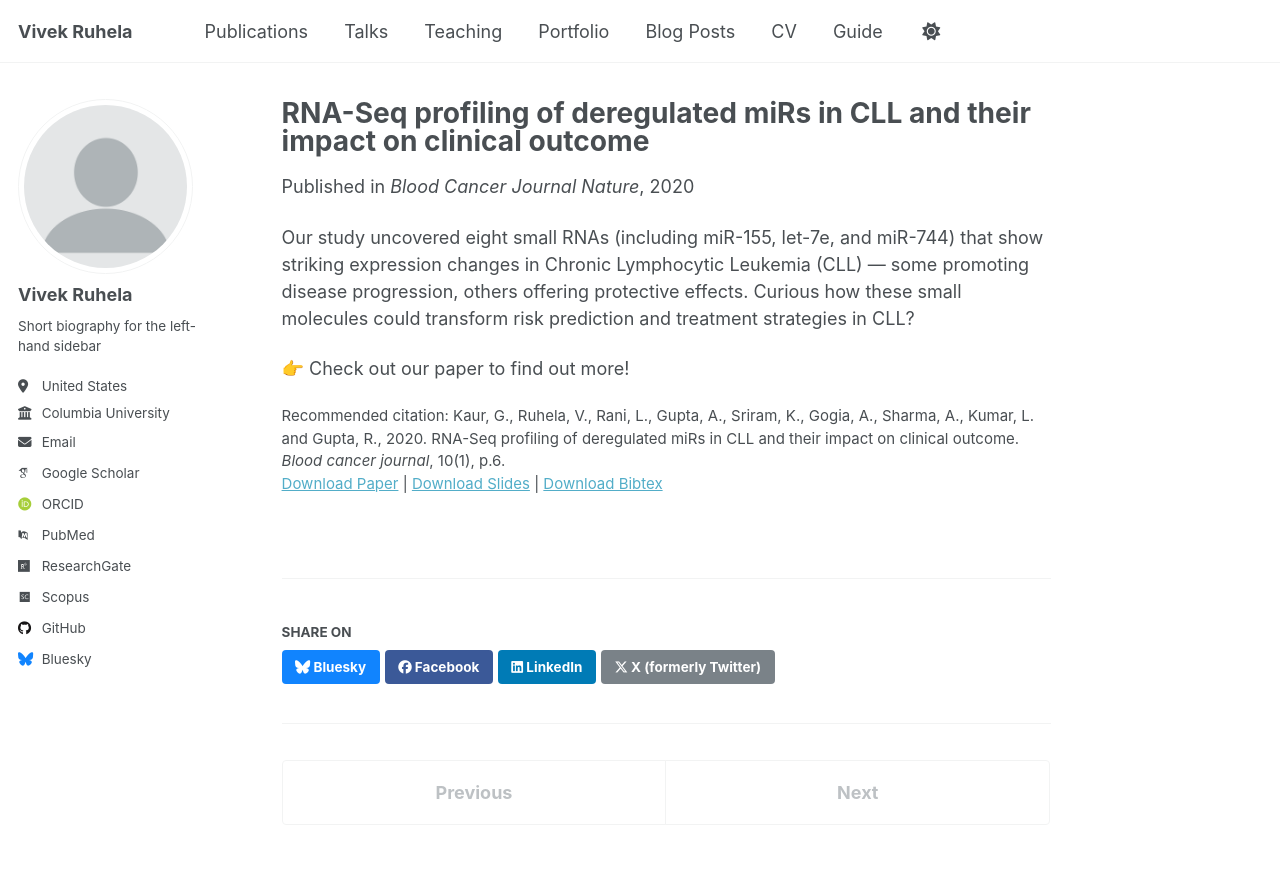
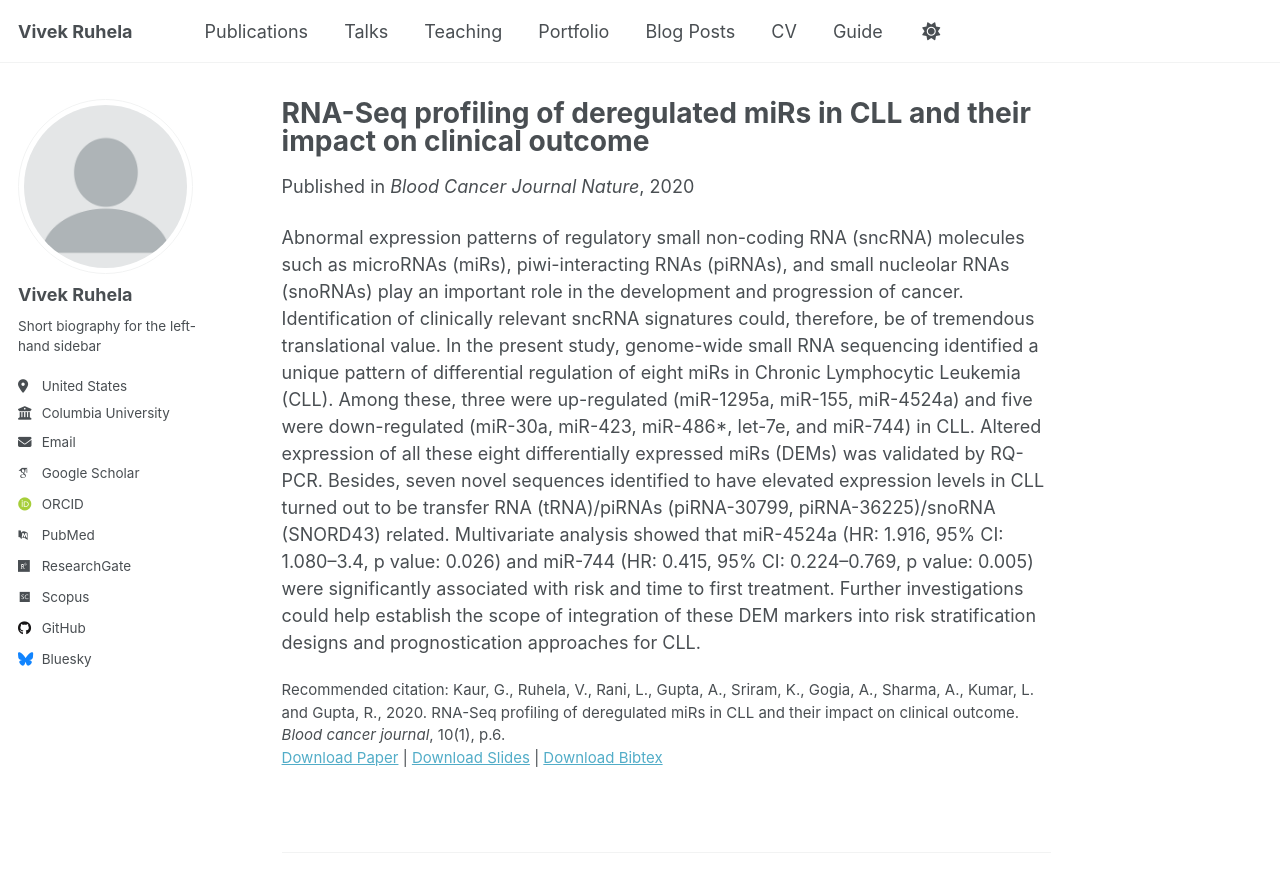
Before and after one commit to vivekruhela/vivekruhela.github.io, a Jekyll site: the page built from _publications/2020-01-13-rnaseq_profiling.md, in a window 1280 px wide and 900 px high. Shown: the top 892 px of the window. Built offline with Jekyll 4.4.1, drawn with Linux system fonts in a browser that asks for light colours; some web fonts are replaced; a script that is not in the unit is left out.

Commit message:
Update 2020-01-13-rnaseq_profiling.md

```diff
--- a/_publications/2020-01-13-rnaseq_profiling.md
+++ b/_publications/2020-01-13-rnaseq_profiling.md
@@ -3,6 +3,7 @@
 collection: publications
 category: manuscripts
 permalink: /publication/2020-01-13-rnaseq_profiling
+excerpt: 'Our study uncovered eight small RNAs (including miR-155, let-7e, and miR-744) that show striking expression changes in Chronic Lymphocytic Leukemia (CLL) — some promoting disease progression, others offering protective effects. Curious how these small molecules could transform risk prediction and treatment strategies in CLL? \ \ 👉 Check out our paper to find out more!'
 date: 2020-01-13
 venue: 'Blood Cancer Journal Nature'
 slidesurl: 'http://vivekruhela.github.io/files/rnaseq_profiling_slides.pdf'
@@ -11,8 +12,4 @@
 citation: 'Kaur, G., Ruhela, V., Rani, L., Gupta, A., Sriram, K., Gogia, A., Sharma, A., Kumar, L. and Gupta, R., 2020. RNA-Seq profiling of deregulated miRs in CLL and their impact on clinical outcome. <i>Blood cancer journal</i>, 10(1), p.6.'
 ---
 
-Our study uncovered eight small RNAs (including miR-155, let-7e, and miR-744) that show striking expression changes in Chronic Lymphocytic Leukemia (CLL) — some promoting disease progression, others offering protective effects. Curious how these small molecules could transform risk prediction and treatment strategies in CLL?
-
-👉 Check out our paper to find out more!
-
-<!-- Abnormal expression patterns of regulatory small non-coding RNA (sncRNA) molecules such as microRNAs (miRs), piwi-interacting RNAs (piRNAs), and small nucleolar RNAs (snoRNAs) play an important role in the development and progression of cancer. Identification of clinically relevant sncRNA signatures could, therefore, be of tremendous translational value. In the present study, genome-wide small RNA sequencing identified a unique pattern of differential regulation of eight miRs in Chronic Lymphocytic Leukemia (CLL). Among these, three were up-regulated (miR-1295a, miR-155, miR-4524a) and five were down-regulated (miR-30a, miR-423, miR-486*, let-7e, and miR-744) in CLL. Altered expression of all these eight differentially expressed miRs (DEMs) was validated by RQ-PCR. Besides, seven novel sequences identified to have elevated expression levels in CLL turned out to be transfer RNA (tRNA)/piRNAs (piRNA-30799, piRNA-36225)/snoRNA (SNORD43) related. Multivariate analysis showed that miR-4524a (HR: 1.916, 95% CI: 1.080–3.4, p value: 0.026) and miR-744 (HR: 0.415, 95% CI: 0.224–0.769, p value: 0.005) were significantly associated with risk and time to first treatment. Further investigations could help establish the scope of integration of these DEM markers into risk stratification designs and prognostication approaches for CLL. -->
+Abnormal expression patterns of regulatory small non-coding RNA (sncRNA) molecules such as microRNAs (miRs), piwi-interacting RNAs (piRNAs), and small nucleolar RNAs (snoRNAs) play an important role in the development and progression of cancer. Identification of clinically relevant sncRNA signatures could, therefore, be of tremendous translational value. In the present study, genome-wide small RNA sequencing identified a unique pattern of differential regulation of eight miRs in Chronic Lymphocytic Leukemia (CLL). Among these, three were up-regulated (miR-1295a, miR-155, miR-4524a) and five were down-regulated (miR-30a, miR-423, miR-486*, let-7e, and miR-744) in CLL. Altered expression of all these eight differentially expressed miRs (DEMs) was validated by RQ-PCR. Besides, seven novel sequences identified to have elevated expression levels in CLL turned out to be transfer RNA (tRNA)/piRNAs (piRNA-30799, piRNA-36225)/snoRNA (SNORD43) related. Multivariate analysis showed that miR-4524a (HR: 1.916, 95% CI: 1.080–3.4, p value: 0.026) and miR-744 (HR: 0.415, 95% CI: 0.224–0.769, p value: 0.005) were significantly associated with risk and time to first treatment. Further investigations could help establish the scope of integration of these DEM markers into risk stratification designs and prognostication approaches for CLL.
```
